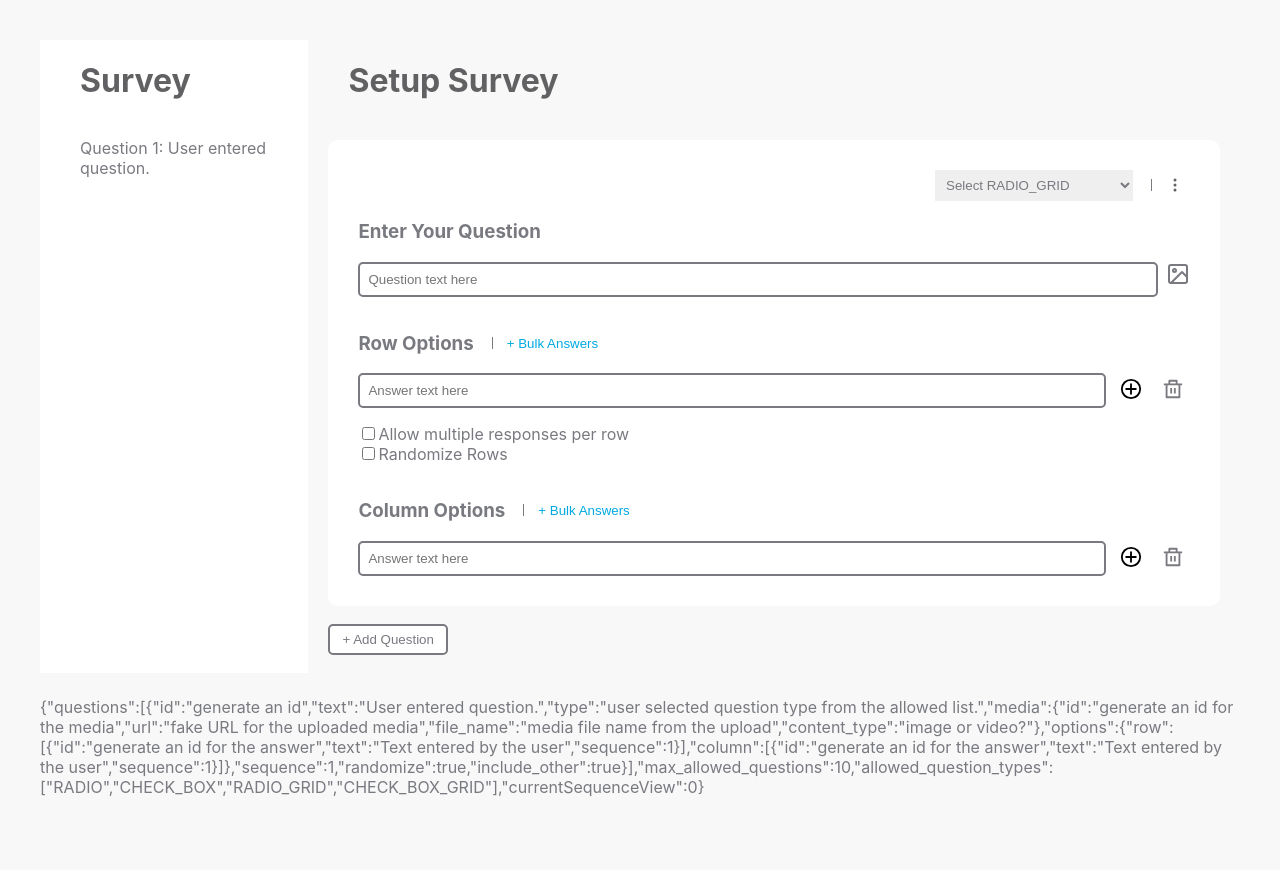
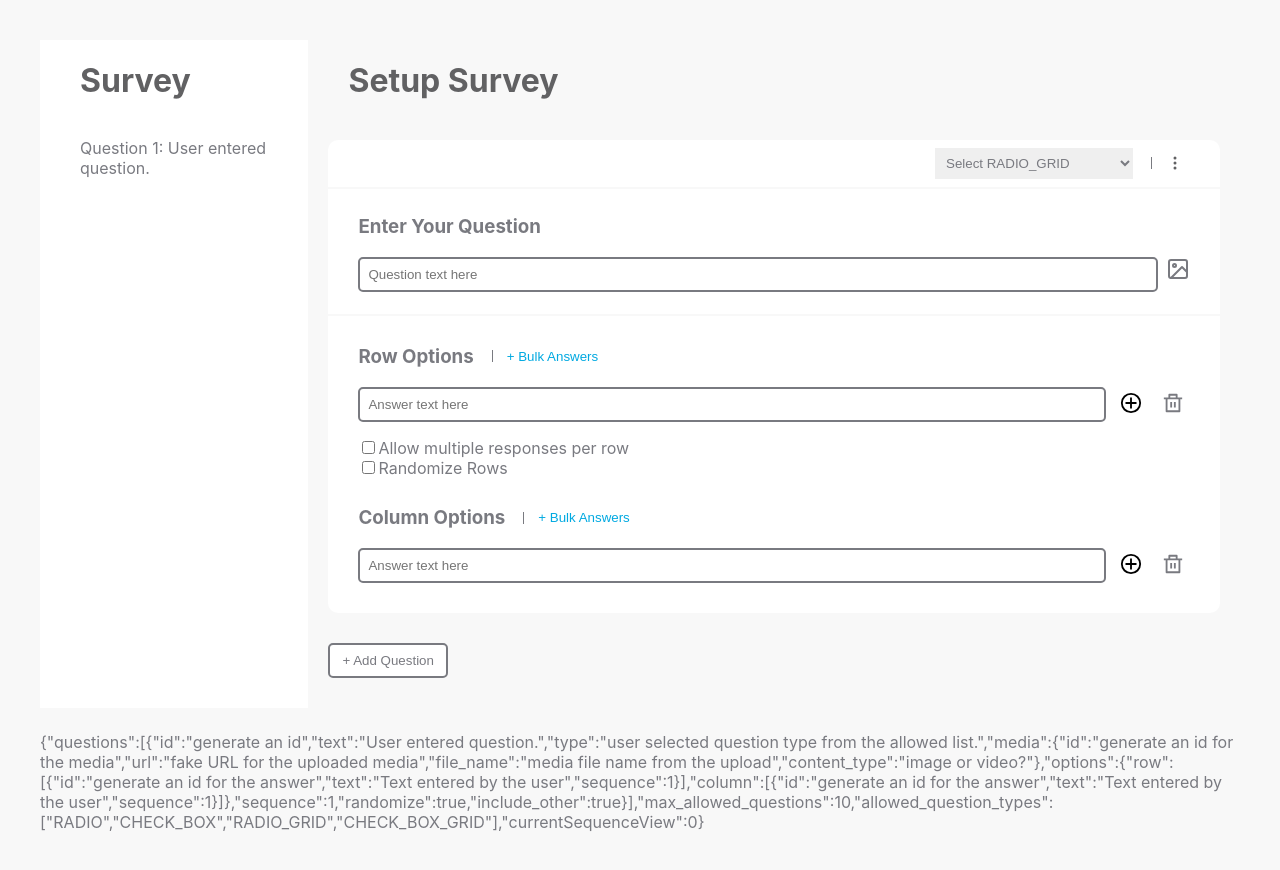
Before and after one commit to cw323/form-builder, a React (Create React App) app: page / in a window 1280 px wide. Before the commit the page ends 837 px from the top, so only its background shows below. Built offline with nearby package versions, Linux system fonts and the light colour scheme; the HTML template or start-up script is replaced by a standard one.

Commit message:
Add horizontal dividers, refactor CSS

```diff
--- a/src/components/EnterYourQuestion/EnterYourQuestion.css
+++ b/src/components/EnterYourQuestion/EnterYourQuestion.css
@@ -1,5 +1,5 @@
 .QuestionBlockWrapper {
-  margin-bottom: 14px;
+  margin: 26px 0 22px;
 }
 
 .QuestionInputWrapper {
--- a/src/components/Form/Form.css
+++ b/src/components/Form/Form.css
@@ -2,6 +2,7 @@
   display: flex;
   flex-direction: row;
   justify-content: flex-end;
+  padding: 8px 0;
 }
 
 .DeleteQuestion {
@@ -76,15 +77,15 @@
 }
 
 .FormWrapper {
-  padding: 30px;
+  padding: 0 30px 30px;
   margin: 40px 20px 0;
   border-radius: 10px;
   background-color: rgb(255, 255, 255);
 }
 
 .AddQuestionButton {
-  padding: 6px 12px;
-  margin: 18px 20px;
+  padding: 8px 12px;
+  margin: 30px 20px;
   border-style: solid;
   border-color: rgb(121, 122, 128);
   color: rgb(121, 122, 128);
@@ -102,3 +103,8 @@
 .CheckBoxesWrapper {
   margin-top: 16px;
 }
+
+.HorizontalDivider {
+  border: 1px solid rgb(248, 248, 248);
+  margin: 0px -30px;
+}
--- a/src/components/Form/Form.js
+++ b/src/components/Form/Form.js
@@ -307,11 +307,13 @@ class Form extends React.Component {
               </div>
             </div>
           </div>
+          <div className="HorizontalDivider"></div>
           <EnterYourQuestion
             value={this.state.text}
             onQuestionChange={this.onQuestionChange}
             onFileChange={this.onFileChange}
           />
+          <div className="HorizontalDivider"></div>
           <OptionsBlock
             title="Row Options"
             position="row"
--- a/src/components/OptionsBlock/OptionsBlock.css
+++ b/src/components/OptionsBlock/OptionsBlock.css
@@ -1,5 +1,5 @@
 .OptionsBlockWrapper {
-  margin-top: 16px;
+  margin-top: 10px;
 }
 
 .OptionsTitleWrapper {
```
Also changed, not shown: 1 other file (tests, documents, lock files or other folders).
